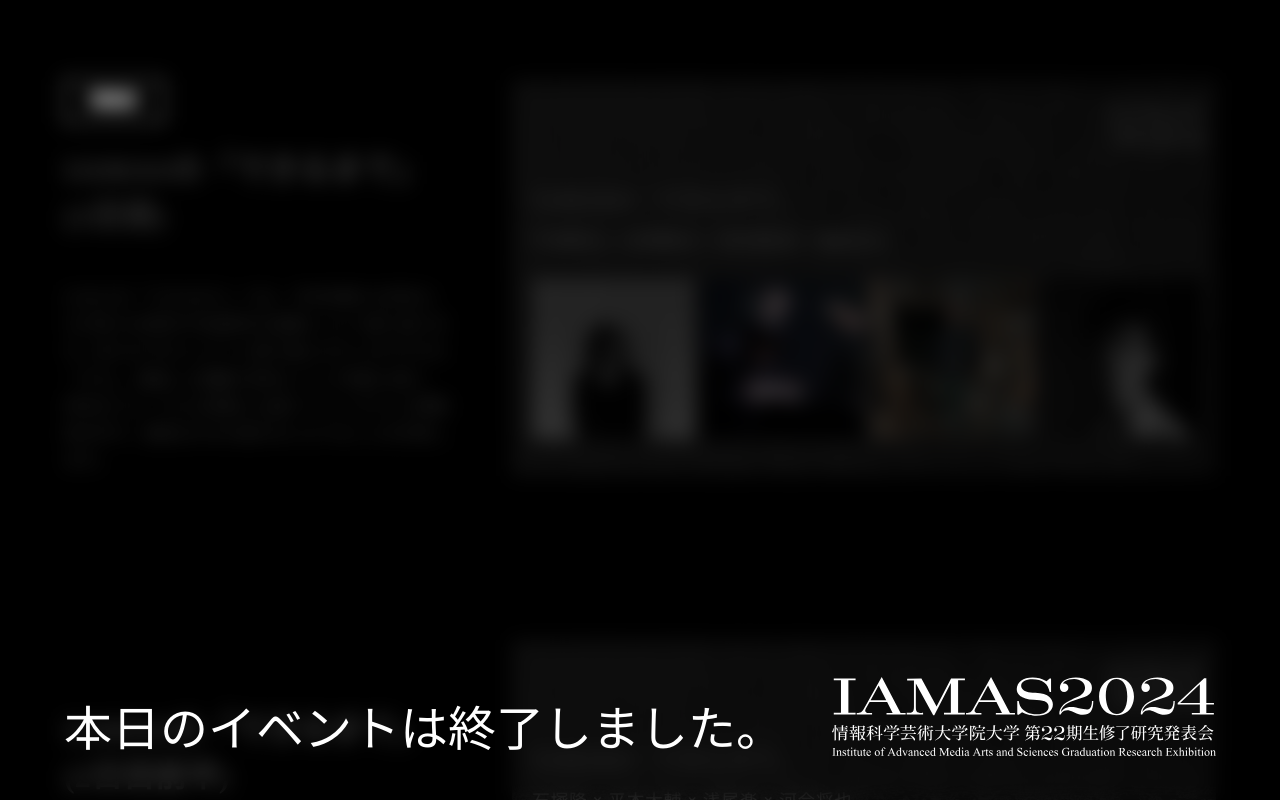
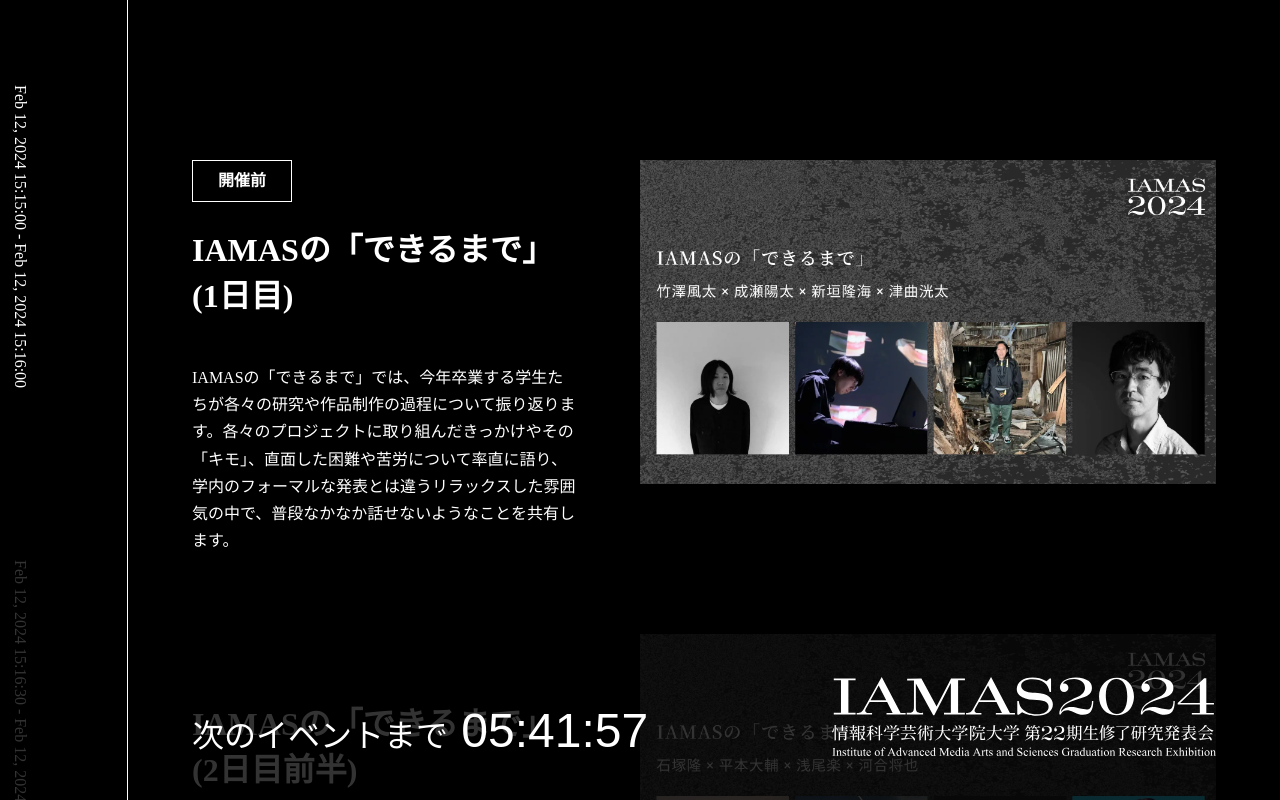
Before and after one commit to k1105/iamas2024-eventschedule, a Next.js app: page / in a window 1280 px wide. Shown: the top 800 px of the page. Built offline with nearby package versions, Linux system fonts and the light colour scheme.

Commit message:
挙動の問題を解消

```diff
--- a/data/eventSchedule.ts
+++ b/data/eventSchedule.ts
@@ -8,32 +8,32 @@
 
 export const events: Event[] = [
   {
-    start: "Feb 12, 2024 5:46:00",
-    end: "Feb 12, 2024 5:46:30",
+    start: "Feb 12, 2024 15:15:00",
+    end: "Feb 12, 2024 15:16:00",
     name: "IAMASの「できるまで」(1日目)",
     img: "iamas01",
     description:
       "IAMASの「できるまで」では、今年卒業する学生たちが各々の研究や作品制作の過程について振り返ります。各々のプロジェクトに取り組んだきっかけやその「キモ」、直面した困難や苦労について率直に語り、学内のフォーマルな発表とは違うリラックスした雰囲気の中で、普段なかなか話せないようなことを共有します。",
   },
   {
-    start: "Feb 12, 2024 5:47:00",
-    end: "Feb 12, 2024 5:47:30",
+    start: "Feb 12, 2024 15:16:30",
+    end: "Feb 12, 2024 15:17:00",
     name: "IAMASの「できるまで」(2日目前半)",
     img: "iamas02",
     description:
       "IAMASの「できるまで」では、今年卒業する学生たちが各々の研究や作品制作の過程について振り返ります。各々のプロジェクトに取り組んだきっかけやその「キモ」、直面した困難や苦労について率直に語り、学内のフォーマルな発表とは違うリラックスした雰囲気の中で、普段なかなか話せないようなことを共有します。",
   },
   {
-    start: "Feb 12, 2024 5:48:00",
-    end: "Feb 12, 2024 5:48:30",
+    start: "Feb 12, 2024 18:16:00",
+    end: "Feb 12, 2024 18:16:30",
     name: "IAMASの「できるまで」(2日目後半)",
     img: "iamas02",
     description:
       "IAMASの「できるまで」では、今年卒業する学生たちが各々の研究や作品制作の過程について振り返ります。各々のプロジェクトに取り組んだきっかけやその「キモ」、直面した困難や苦労について率直に語り、学内のフォーマルな発表とは違うリラックスした雰囲気の中で、普段なかなか話せないようなことを共有します。",
   },
   {
-    start: "Feb 10, 2024 13:00:00",
-    end: "Feb 10, 2024 16:30:00",
+    start: "Feb 12, 2024 18:16:40",
+    end: "Feb 12, 2024 18:16:50",
     name: "ビデオゲームからインタラクティブ表現を再考する",
     img: "matsunaga",
     description:
--- a/pages/index.tsx
+++ b/pages/index.tsx
@@ -3,6 +3,12 @@
 import Image from "next/image";
 import { events } from "@/data/eventSchedule";
 import { useRef } from "react";
+import { Noto_Serif_JP } from "next/font/google";
+
+const notoSerifJp = Noto_Serif_JP({
+  weight: ["400", "500"],
+  subsets: ["latin"],
+});
 
 type Event = {
   start: string;
@@ -42,13 +48,22 @@
       }
     }
 
-    console.log(tempEvents);
+    setTodayEvents(tempEvents);
+  }, []);
 
-    setTodayEvents(tempEvents);
-    // queuedEventsContainerRef.current!.style.marginTop = `${
-    //   -offsetRef.current * 20
-    // }vh`;
-  }, []);
+  useEffect(() => {
+    for (let i = 0; i < todayEventsCount.current; i++) {
+      const elem = document.getElementById("event" + i);
+      if (elem) {
+        if (i == closedEventsCount.current) {
+          elem.scrollIntoView({ behavior: "smooth" });
+          elem.style.opacity = "1";
+        } else {
+          elem.style.opacity = "0.2";
+        }
+      }
+    }
+  }, [todayEvents]);
 
   useEffect(() => {
     console.log(eventState);
@@ -103,9 +118,12 @@
         const hours = Math.floor(
           (distance % (1000 * 60 * 60 * 24)) / (1000 * 60 * 60)
         );
+        const displayHours = hours < 10 ? "0" + hours : hours;
         const minutes = Math.floor((distance % (1000 * 60 * 60)) / (1000 * 60));
+        const displayMinutes = minutes < 10 ? "0" + minutes : minutes;
         const seconds = Math.floor((distance % (1000 * 60)) / 1000);
-        notificationContentRef.current!.innerText = `あと${hours}:${minutes}:${seconds}`;
+        const displaySeconds = seconds < 10 ? "0" + seconds : seconds;
+        notificationContentRef.current!.innerHTML = `<span class="hoge">次のイベントまで</span> ${displayHours}:${displayMinutes}:${displaySeconds}`;
 
         setEventState("queued");
         break;
@@ -146,8 +164,9 @@
       </Head>
       <main>
         <div className="status-color-field" ref={colorFieldRef}></div>
+        <div className="diviser"></div>
         {/* eventState */}
-        <div style={{ position: "fixed", top: "10vh", left: "5vw" }}>
+        <div style={{ position: "fixed", top: "20vh", left: "15vw" }}>
           <div
             style={{
               border: "1px solid #fff",
@@ -161,7 +180,7 @@
           </div>
         </div>
 
-        <div ref={queuedEventsContainerRef} style={{ marginBottom: "100vh" }}>
+        <div ref={queuedEventsContainerRef} style={{ marginBottom: "50vh" }}>
           {(() => {
             const res: ReactNode[] = [];
             todayEvents.forEach((event, id) => {
@@ -171,17 +190,36 @@
                   style={{
                     display: "flex",
                     justifyContent: "space-between",
-                    margin: "0 5vw",
-                    padding: "10vh 0",
+                    margin: "0 5vw -10vh",
+                    padding: "20vh 0 0",
                   }}
                 >
+                  <div
+                    style={{
+                      width: "5vw",
+                      position: "relative",
+                      marginTop: "auto",
+                    }}
+                  >
+                    <p
+                      style={{
+                        position: "absolute",
+                        bottom: "20vh",
+                        right: "-15vw",
+                        width: "600px",
+                        transform: "rotate(90deg)",
+                      }}
+                    >
+                      {event.start} - {event.end}
+                    </p>
+                  </div>
                   <div style={{ width: "30vw", marginTop: "4rem" }}>
                     <h1>{event.name}</h1>
                     <p style={{ marginTop: "3rem", lineHeight: "1.7rem" }}>
                       {event.description}
                     </p>
                   </div>
-                  <div style={{ width: "55vw", position: "relative" }}>
+                  <div style={{ width: "45vw", position: "relative" }}>
                     <Image
                       src={"/img/" + event.img + ".webp"}
                       alt={"/img/" + event.img + ".webp"}
@@ -217,6 +255,7 @@
 
         <div
           ref={notificationRef}
+          className={notoSerifJp.className}
           style={{
             position: "fixed",
             top: 0,
@@ -233,8 +272,8 @@
               position: "absolute",
               display: "flex",
               justifyContent: "space-between",
-              width: "90vw",
-              left: "5vw",
+              width: "80vw",
+              left: "15vw",
               bottom: "5vh",
             }}
           >
--- a/styles/globals.css
+++ b/styles/globals.css
@@ -19,3 +19,17 @@
   background-color: black;
   transition: all 5s ease;
 }
+
+.hoge {
+  font-size: 2rem;
+  line-height: 3rem;
+}
+
+.diviser {
+  position: fixed;
+  top: 0;
+  left: 0;
+  width: 10vw;
+  height: 100vh;
+  border-right: 1px solid white;
+}
```
